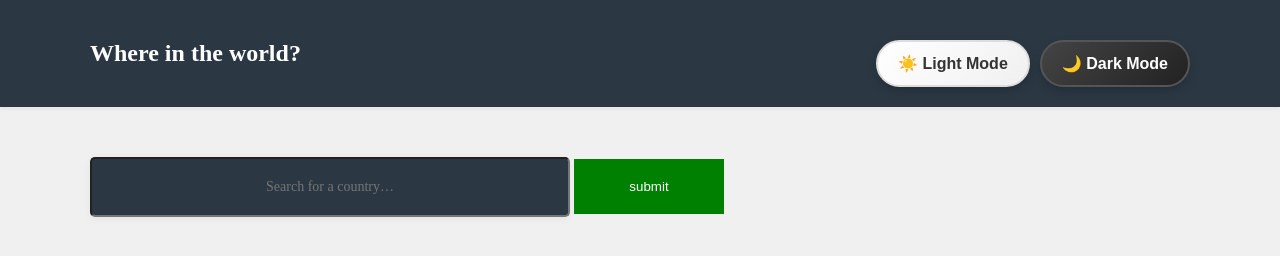
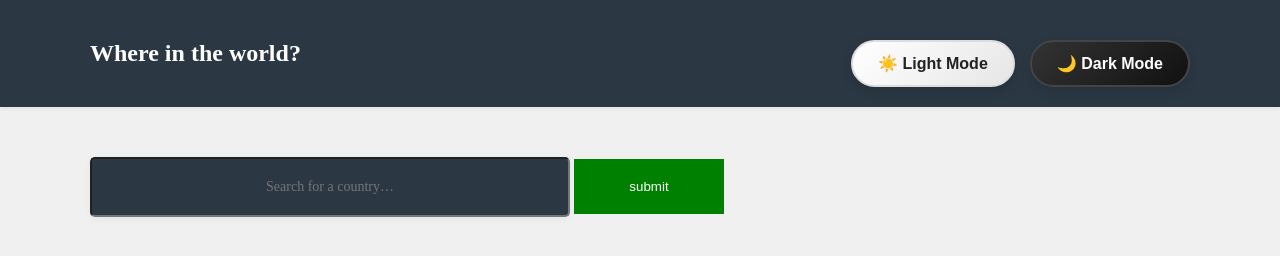
Before and after one commit to Brat711/feach__bayro, a plain HTML site: page index.html in a window 1280 px wide. Drawn offline with Linux system fonts and the light colour scheme; no server answers.

Commit message:
bayroPoyisk

```diff
--- a/index.html
+++ b/index.html
@@ -15,8 +15,8 @@
         <h1 class="header__text">Where in the world?</h1>
         <div class="darc">
           <div class="button-container">
-            <button class="blac__mod">☀️ Light Mode</button>
-            <button class="darc__mod">🌙 Dark Mode</button>
+            <button class="darc__mod">☀️ Light Mode</button>
+            <button class="blac__mod">🌙 Dark Mode</button>
           </div>
         </div>
       </nav>
--- a/main.css
+++ b/main.css
@@ -21,7 +21,7 @@ body {
 
 /* Dark Mode */
 .dark-mode {
-  background-color: #1a1a1a;
+  background: rgb(43, 56, 68);
   color: #ffffff;
 }
 
@@ -123,38 +123,7 @@ li {
   line-height: 26px;
   text-align: center;
 }
-.blac__mod, .darc__mod {
-  padding: 12px 20px;
-  font-size: 16px;
-  font-weight: bold;
-  border: none;
-  border-radius: 25px;
-  cursor: pointer;
-  transition: all 0.3s ease-in-out;
-  box-shadow: 0px 4px 10px rgba(0, 0, 0, 0.2);
-}
 
-.blac__mod {
-  background: linear-gradient(135deg, #ffffff, #f0f0f0);
-  color: #333;
-  border: 2px solid #ddd;
-}
-
-.blac__mod:hover {
-  background: linear-gradient(135deg, #f9f9f9, #e0e0e0);
-  color: #222;
-}
-
-.darc__mod {
-  background: linear-gradient(135deg, #444, #222);
-  color: #fff;
-  border: 2px solid #555;
-}
-
-.darc__mod:hover {
-  background: linear-gradient(135deg, #333, #111);
-  border-color: #666;
-}
 
 .button-container {
   display: flex;
@@ -162,3 +131,35 @@ li {
   justify-content: center;
   margin-top: 20px;
 }
+.blac__mod, .darc__mod {
+  padding: 12px 25px;
+  font-size: 16px;
+  font-weight: bold;
+  border: none;
+  border-radius: 30px;
+  cursor: pointer;
+  display: flex;
+  align-items: center;
+  gap: 8px;
+  transition: all 0.3s ease-in-out;
+  box-shadow: 0px 4px 12px rgba(0, 0, 0, 0.15);
+}
+
+/* Light Mode (OQ) */
+.blac__mod {
+  background: linear-gradient(135deg, #333, #111);
+  color: #fff;
+  border: 2px solid #444;
+}
+
+.darc__mod {
+  background: linear-gradient(135deg, #ffffff, #e6e6e6);
+  color: #222;
+  border: 2px solid #ddd;
+}
+.button-container {
+  display: flex;
+  gap: 15px;
+  justify-content: center;
+  margin-top: 20px;
+}
--- a/main.js
+++ b/main.js
@@ -5,20 +5,18 @@ const wayt = document.querySelector(".darc__mod");
 const body = document.body;
 let allCountries = [];
 
-// Dark mode-ni saqlash uchun localStorage ishlatish
 if (localStorage.getItem("darkMode") === "enabled") {
   body.classList.add("dark-mode");
 }
 
-// Dark mode tugmalari
 dark.addEventListener("click", () => {
   body.classList.add("dark-mode");
-  localStorage.setItem("darkMode", "enabled"); // Saqlash
+  localStorage.setItem("darkMode", "enabled");
 });
 
 wayt.addEventListener("click", () => {
   body.classList.remove("dark-mode");
-  localStorage.removeItem("darkMode"); // O‘chirish
+  localStorage.removeItem("darkMode");
 });
 
 function rendFlag() {
@@ -32,7 +30,6 @@ function rendFlag() {
 }
 
 function displayCountries(countries) {
-  // innerHTML orqali butun tarkibni yaratish (tezroq ishlaydi)
   ota.innerHTML = countries
     .map((country) => `
       <li class="country-item">
@@ -43,7 +40,6 @@ function displayCountries(countries) {
     .join("");
 }
 
-// Qidiruv funksiyasi
 inp.addEventListener("input", () => {
   const val = inp.value.toLowerCase();
   const filteredCountries = allCountries.filter((country) =>
```
